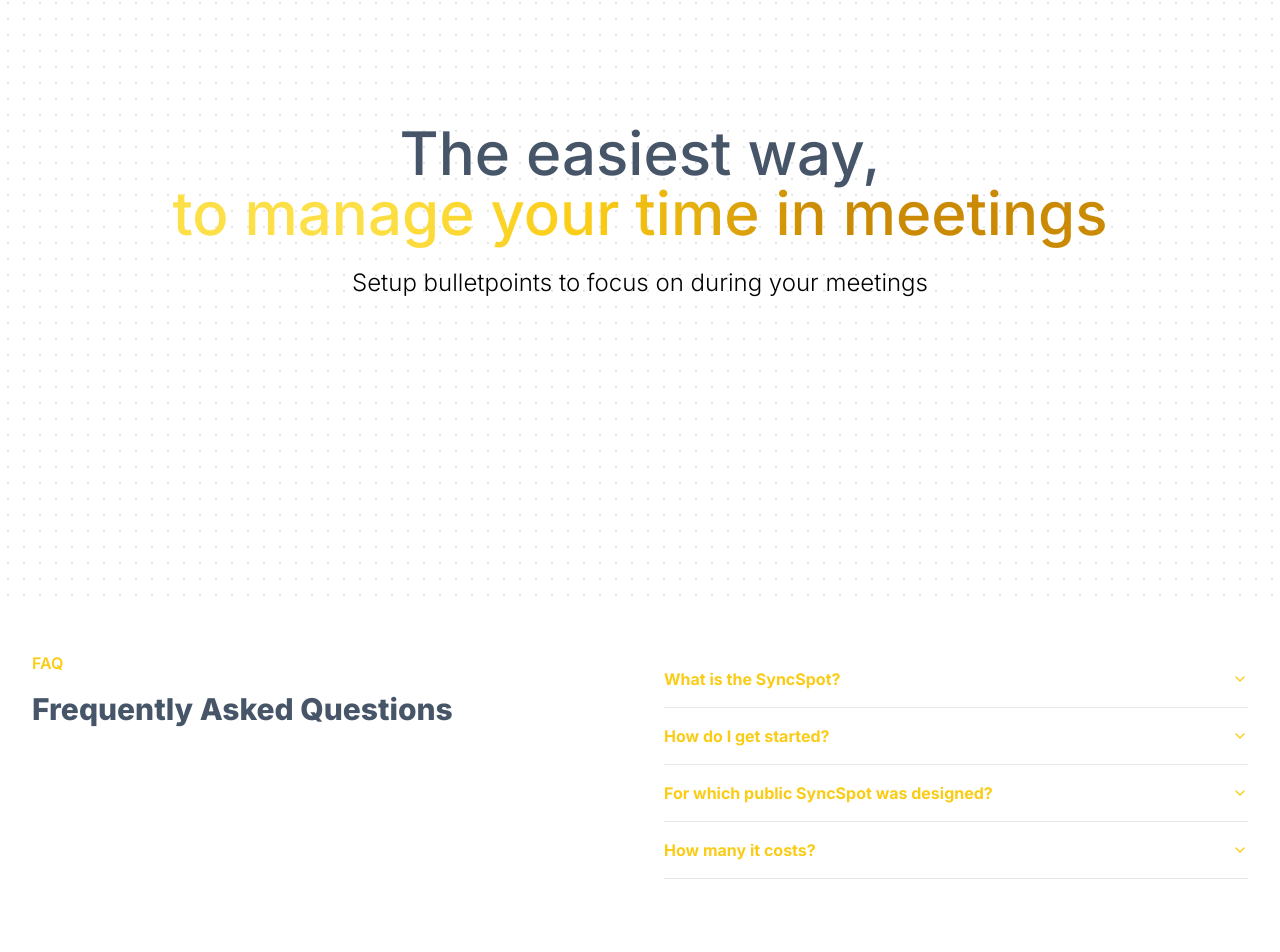
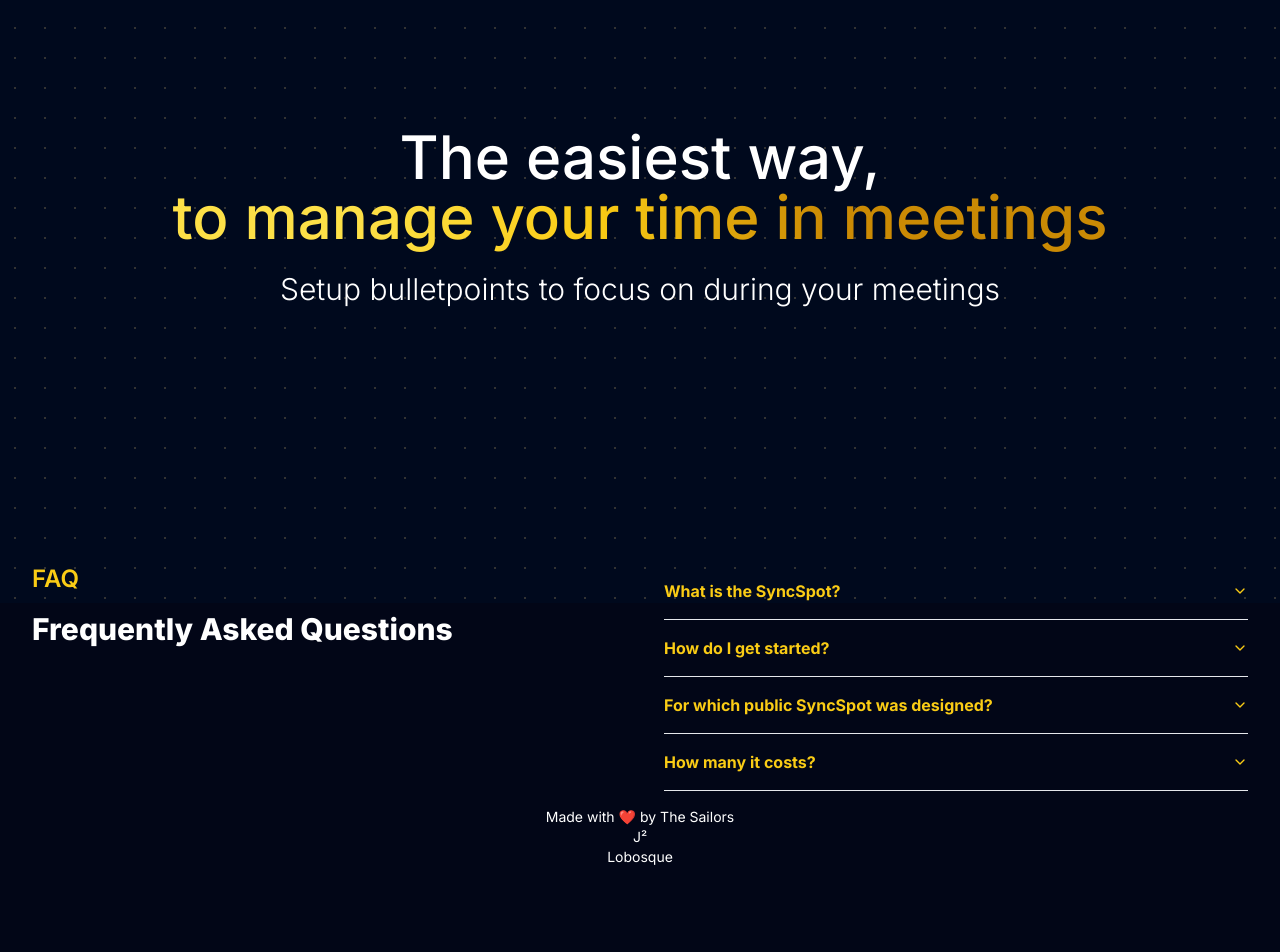
Before and after one commit to The-Sailors/syncspot, a Next.js app: page / in a window 1280 px wide. Shown: the part 197-1149 px from the top of the page. After the commit the page ends 800 px from the top, so only its background shows below. Built offline with nearby package versions, Linux system fonts and the light colour scheme.

Commit message:
:sparkles: fix background

```diff
--- a/src/app/layout.tsx
+++ b/src/app/layout.tsx
@@ -16,7 +16,18 @@
 }>) {
   return (
     <html lang="en">
-      <body className={cn(fontSans.className, 'antialiased')}>{children}</body>
+      <div className="fixed left-0 top-0 -z-10 h-full w-full">
+        <div className="absolute top-0 z-[-2] h-screen w-screen bg-[#000000] bg-[radial-gradient(#ffffff33_1px,#00091d_1px)] bg-[size:30px_30px]">
+          <body
+            className={cn(
+              fontSans.className,
+              'relative h-full w-full bg-slate-950 antialiased',
+            )}
+          >
+            {children}
+          </body>
+        </div>
+      </div>
     </html>
   )
 }
--- a/src/app/page.tsx
+++ b/src/app/page.tsx
@@ -11,16 +11,15 @@
 export default function Home() {
   return (
     <div>
-      <div className="absolute inset-0 -z-10 h-full w-full bg-white bg-[radial-gradient(#e5e7eb_1px,transparent_1px)] [background-size:16px_16px]">
       <header>
         <nav className="mx-auto flex max-w-7xl items-center justify-center px-32 py-3 text-xl">
-            <span className="flex-1">SyncSpot</span>
+          <span className="flex-1 text-white">SyncSpot</span>
           <div className="flex flex-1 justify-end">
             <motion.button
               whileHover={{ scale: 1.2 }}
               whileTap={{ scale: 0.9 }}
             >
-                <Button size={'default'} className="text-white">
+              <Button size={'lg'} className="text-white">
                 Login
               </Button>
             </motion.button>
@@ -33,24 +32,24 @@
         transition={{ ease: 'easeOut', duration: 1 }}
       >
         <section className="relative mx-auto flex max-w-6xl flex-col items-center p-8 pb-64 pt-64">
-            <h2 className="flex flex-col text-center text-6xl font-medium text-slate-600 ">
+          <h2 className="flex flex-col text-center text-6xl font-medium text-white ">
             The easiest way,{' '}
             <span className="bg-gradient-to-r from-yellow-300 from-20% via-yellow-400 to-yellow-600 to-70% bg-clip-text pb-6 text-transparent">
               to manage your time in meetings
             </span>
           </h2>
-            <span className="text-2xl font-light">
+          <span className="text-3xl font-light text-white">
             Setup bulletpoints to focus on during your meetings
           </span>
         </section>
       </motion.div>
       <section id="faq">
-          <div className="mx-auto flex max-w-7xl flex-col gap-12 px-8 py-24 md:flex-row">
+        <div className="mx-auto flex max-w-7xl flex-row gap-12 px-8">
           <div className="flex basis-1/2 flex-col text-left">
-              <p className="mb-4 inline-block font-semibold text-primary">
+            <p className="mb-4 inline-block text-2xl font-semibold text-primary">
               FAQ
             </p>
-              <p className="text-3xl font-extrabold text-slate-600">
+            <p className="text-3xl font-extrabold text-white">
               Frequently Asked Questions
             </p>
           </div>
@@ -61,7 +60,7 @@
                   What is the SyncSpot?
                 </AccordionTrigger>
                 <AccordionContent>
-                    <p>
+                  <p className="text-white">
                     It&apos;s a simple tool to help you manage your meetings
                     time with predefined objectives.
                   </p>
@@ -72,10 +71,10 @@
                   How do I get started?
                 </AccordionTrigger>
                 <AccordionContent>
-                    <p>
-                      Simply sign up and create a new meeting adding
-                      bulletpoints to focus on during your meeting and how many
-                      time each one should take.
+                  <p className="text-white">
+                    Simply sign up and create a new meeting adding bulletpoints
+                    to focus on during your meeting and how many time each one
+                    should take.
                   </p>
                 </AccordionContent>
               </AccordionItem>
@@ -84,7 +83,7 @@
                   For which public SyncSpot was designed?
                 </AccordionTrigger>
                 <AccordionContent>
-                    <p>
+                  <p className="text-white">
                     Bored of meetings that take too long? SyncSpot is designed
                     for you.
                   </p>
@@ -95,7 +94,7 @@
                   How many it costs?
                 </AccordionTrigger>
                 <AccordionContent>
-                    <p>SyncSpot is free to use.</p>
+                  <p className="text-white">SyncSpot is free to use.</p>
                 </AccordionContent>
               </AccordionItem>
             </Accordion>
@@ -104,7 +103,7 @@
       </section>
       <footer>
         <div className="flex flex-col items-center justify-center py-4 text-sm">
-            <h4 className="text-slate-300">
+          <h4 className="text-white">
             Made with ❤️ by{' '}
             <a
               href="https://github.com/The-Sailors"
@@ -115,19 +114,18 @@
           </h4>
           <a
             href="https://twitter.com/jj_neno"
-              className="text-slate-500 no-underline hover:underline"
+            className="text-white no-underline hover:underline"
           >
             J²
           </a>
           <a
             href="https://twitter.com/LLobosque"
-              className="text-slate-500 no-underline hover:underline"
+            className="text-white no-underline hover:underline"
           >
             Lobosque
           </a>
         </div>
       </footer>
     </div>
-    </div>
   )
 }
```
Lines whose indentation alone changed are shown as unchanged.
